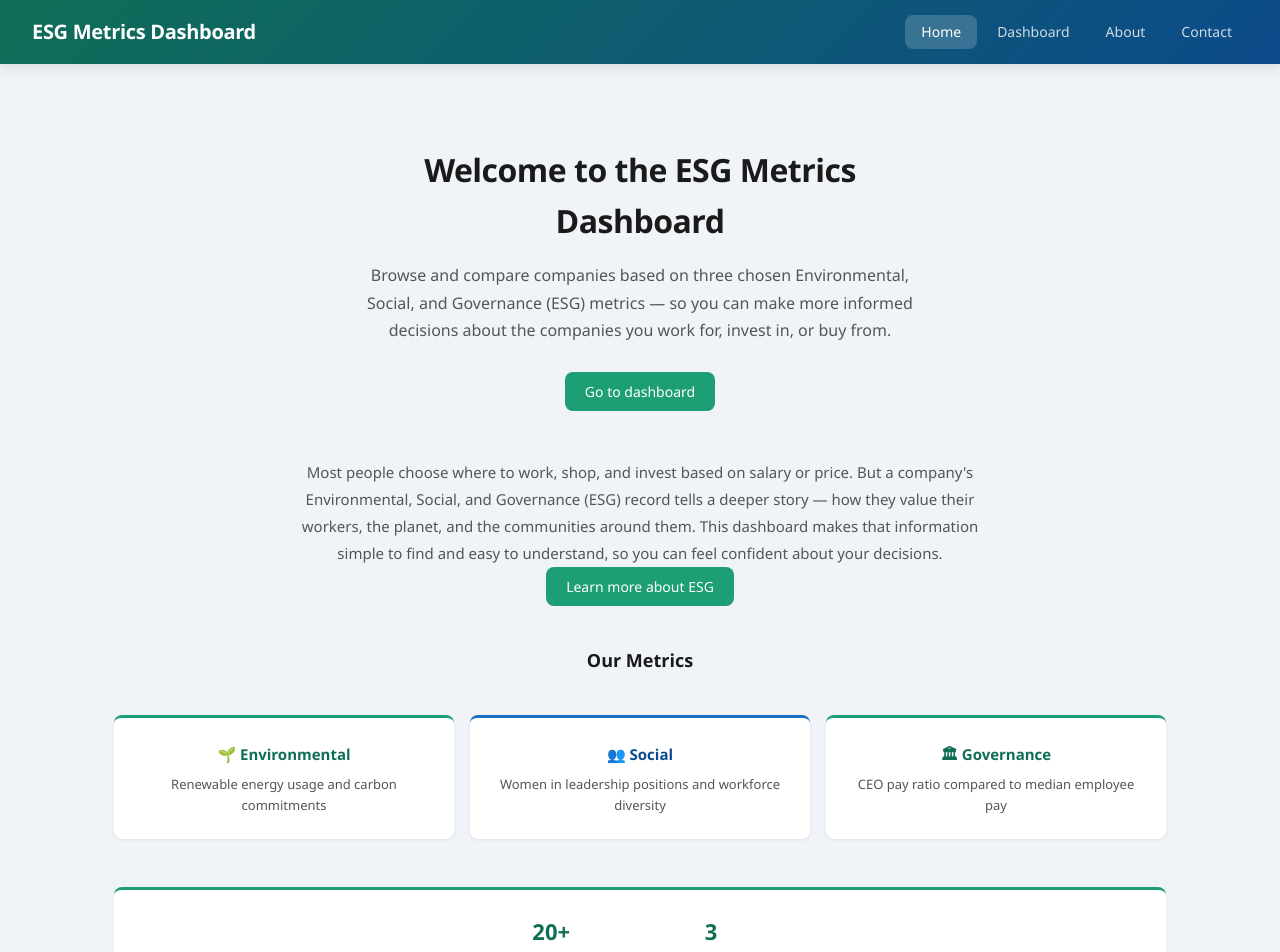
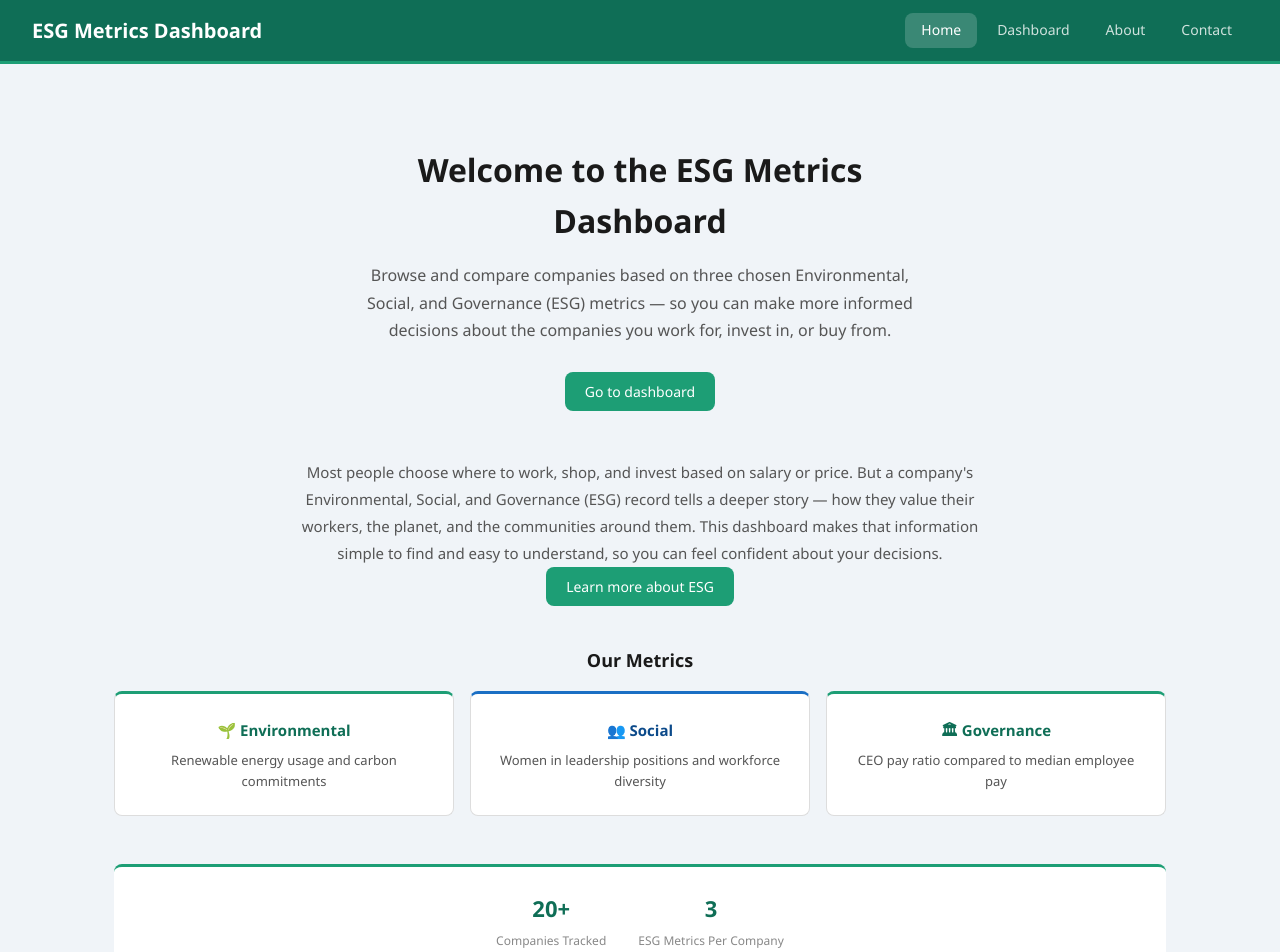
Before and after one commit to gibsonhannah07/esg-company-dashboard, a React (Vite) app: page / in a window 1280 px wide. Shown: the top 952 px of the page. Built offline with nearby package versions, Linux system fonts and the light colour scheme.

Commit message:
css updates

```diff
--- a/src/index.css
+++ b/src/index.css
@@ -20,9 +20,6 @@
 
   --border:        #dddddd;
   --border-radius: 8px;
-
-  --shadow-sm: 0 1px 3px rgba(0, 0, 0, 0.08);
-  --shadow-md: 0 4px 12px rgba(0, 0, 0, 0.1);
 }
 
 /* ── Reset & Base ──────────────────────────────────────────────────────────── */
@@ -42,20 +39,19 @@ body {
 
 /* ── Header ────────────────────────────────────────────────────────────────── */
 header {
-  background: linear-gradient(135deg, var(--green-dark) 0%, var(--blue-dark) 100%);
+  background-color: var(--green-dark);
   padding: 0 32px;
   display: flex;
   align-items: center;
   justify-content: space-between;
   height: 64px;
-  box-shadow: var(--shadow-md);
+  border-bottom: 3px solid var(--green-mid);
 }
 
 header h1 {
   font-size: clamp(15px, 2vw, 20px);
   font-weight: 700;
   color: #ffffff;
-  letter-spacing: -0.3px;
 }
 
 /* ── Nav ───────────────────────────────────────────────────────────────────── */
@@ -116,11 +112,7 @@ button {
   border: none;
   padding: 10px 20px;
   font-weight: 500;
-  transition: background-color 0.2s, color 0.2s, transform 0.1s;
-}
-
-button:active {
-  transform: scale(0.98);
+  transition: background-color 0.2s, color 0.2s;
 }
 
 .btn-primary {
@@ -170,7 +162,6 @@ button:active {
   font-weight: 700;
   color: var(--text-primary);
   margin-bottom: 16px;
-  letter-spacing: -0.5px;
 }
 
 .home-hero p {
@@ -180,20 +171,40 @@ button:active {
   line-height: 1.7;
 }
 
+.home-about {
+  max-width: 680px;
+  margin: 0 auto 8px;
+  text-align: center;
+}
+
+.home-about p {
+  font-size: 15px;
+  color: var(--text-secondary);
+  line-height: 1.8;
+}
+
+.home-section-heading {
+  font-size: 18px;
+  font-weight: 600;
+  color: var(--text-primary);
+  margin: 40px 0 16px;
+  text-align: center;
+}
+
 .home-tiles {
   display: grid;
   grid-template-columns: repeat(3, 1fr);
   gap: 16px;
-  margin-top: 40px;
+  margin-top: 16px;
 }
 
 .home-tile {
   background-color: var(--bg-white);
+  border: 1px solid var(--border);
   border-top: 3px solid var(--green-mid);
   border-radius: var(--border-radius);
   padding: 24px 20px;
   text-align: center;
-  box-shadow: var(--shadow-sm);
 }
 
 .home-tile:nth-child(2) {
@@ -215,6 +226,38 @@ button:active {
   font-size: 13px;
   color: var(--text-secondary);
   line-height: 1.6;
+  margin-top: 6px;
+}
+
+.home-stats {
+  display: flex;
+  justify-content: center;
+  gap: 32px;
+  margin-top: 48px;
+  padding: 24px;
+  background-color: var(--bg-white);
+  border-top: 3px solid var(--green-mid);
+  border-radius: var(--border-radius);
+  flex-wrap: wrap;
+}
+
+.home-stat {
+  display: flex;
+  flex-direction: column;
+  align-items: center;
+  gap: 4px;
+}
+
+.home-stat-number {
+  font-size: 22px;
+  font-weight: 700;
+  color: var(--green-dark);
+}
+
+.home-stat-label {
+  font-size: 12px;
+  color: var(--text-muted);
+  text-align: center;
 }
 
 /* ── Filter Bar ────────────────────────────────────────────────────────────── */
@@ -240,7 +283,6 @@ button:active {
   background-color: var(--bg-white);
   color: var(--text-primary);
   cursor: pointer;
-  transition: border-color 0.2s;
 }
 
 .filter-bar select:hover,
@@ -294,21 +336,18 @@ button:active {
   border-radius: var(--border-radius);
   padding: 20px;
   cursor: pointer;
-  box-shadow: var(--shadow-sm);
-  transition: border-color 0.2s, box-shadow 0.2s, background-color 0.2s;
+  transition: background-color 0.2s, border-color 0.2s;
 }
 
 .company-card:hover {
+  background-color: var(--bg-hover);
   border-color: var(--green-border);
-  background-color: var(--bg-hover);
-  box-shadow: var(--shadow-md);
 }
 
 .company-card.selected {
   border-color: var(--blue-border);
   border-top: 3px solid var(--blue-mid);
   background-color: var(--blue-light);
-  box-shadow: var(--shadow-md);
 }
 
 .card-header {
@@ -383,7 +422,6 @@ button:active {
   border-radius: var(--border-radius);
   padding: 28px;
   margin-top: 24px;
-  box-shadow: var(--shadow-md);
 }
 
 .detail-header {
@@ -463,7 +501,7 @@ button:active {
 
 .score-bar-fill {
   height: 100%;
-  background: linear-gradient(90deg, var(--green-mid), var(--blue-mid));
+  background-color: var(--green-mid);
   border-radius: 99px;
 }
 
@@ -574,56 +612,3 @@ button:active {
     gap: 6px;
   }
 }
-
-
-/* ── Home Stats Bar ────────────────────────────────────────────────────────── */
-.home-section-heading {
-  font-size: 18px;
-  font-weight: 600;
-  color: var(--text-primary);
-  margin: 40px 0 16px;
-  text-align: center;
-}
-
-.home-about {
-  max-width: 680px;
-  margin: 0 auto 8px;
-  text-align: center;
-}
-
-.home-about p {
-  font-size: 15px;
-  color: var(--text-secondary);
-  line-height: 1.8;
-}
-
-.home-stats {
-  display: flex;
-  justify-content: center;
-  gap: 32px;
-  margin-top: 48px;
-  padding: 24px;
-  background-color: var(--bg-white);
-  border-top: 3px solid var(--green-mid);
-  border-radius: var(--border-radius);
-  flex-wrap: wrap;
-}
-
-.home-stat {
-  display: flex;
-  flex-direction: column;
-  align-items: center;
-  gap: 4px;
-}
-
-.home-stat-number {
-  font-size: 22px;
-  font-weight: 700;
-  color: var(--green-dark);
-}
-
-.home-stat-label {
-  font-size: 12px;
-  color: var(--text-muted);
-  text-align: center;
-}
```
